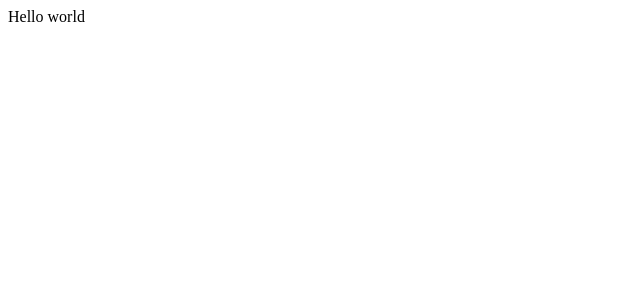
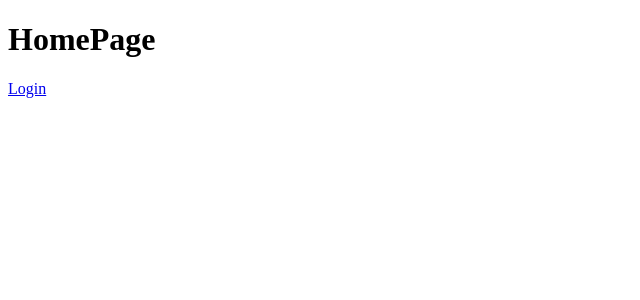
Before and after one commit to Nerijusanz/bookworm-react, a React (Create React App) app: page / in a window 1280 px wide. Shown: the top 300 px of the page, without its empty margins (0-640 px from the left). Built offline with nearby package versions, Linux system fonts and the light colour scheme.

Commit message:
components pages HomePage,LoginPage, packages isntall

```diff
--- a/package.json
+++ b/package.json
@@ -13,6 +13,8 @@
     "prettier": "^1.14.2",
     "react": "^16.5.0",
     "react-dom": "^16.5.0",
+    "react-router": "^4.3.1",
+    "react-router-dom": "^4.3.1",
     "react-scripts": "1.1.5"
   },
   "scripts": {
@@ -20,6 +22,6 @@
     "build": "react-scripts build",
     "test": "react-scripts test --env=jsdom",
     "eject": "react-scripts eject",
-    "lint":"eslint src"
+    "lint": "eslint src"
   }
 }
--- a/src/App.js
+++ b/src/App.js
@@ -1,8 +1,13 @@
 import React from 'react';
-
+import {Route} from 'react-router-dom';
+import HomePage from './components/pages/HomePage';
+import LoginPage from './components/pages/LoginPage';
 
 const App = () => (
-  <div>Hello world</div>
+  <div>
+    <Route path="/" exact component={HomePage} />
+    <Route path="/login" exact component={LoginPage} />
+  </div>
 );
 
 export default App;
--- /dev/null
+++ b/src/components/pages/HomePage.js
@@ -0,0 +1,11 @@
+import React from 'react';
+import {Link} from 'react-router-dom';
+
+const HomePage = () => (
+    <div>
+        <h1>HomePage</h1>
+        <Link to="/login">Login</Link>
+    </div>
+);
+
+export default HomePage;
--- /dev/null
+++ b/src/components/pages/LoginPage.js
@@ -0,0 +1,11 @@
+import React from 'react';
+
+
+const LoginPage = () => (
+    <div>
+        <h1>LoginPage</h1>
+
+    </div>
+);
+
+export default LoginPage;
--- a/src/index.js
+++ b/src/index.js
@@ -1,8 +1,14 @@
 import React from 'react';
 import ReactDOM from 'react-dom';
+import {BrowserRouter} from 'react-router-dom';
 
 import App from './App';
 import registerServiceWorker from './registerServiceWorker';
 
-ReactDOM.render(<App />, document.getElementById('root'));
+ReactDOM.render(
+    <BrowserRouter>
+        <App />
+    </BrowserRouter>,
+    document.getElementById('root')
+);
 registerServiceWorker();
```
Also changed, not shown: 1 other file (tests, documents, lock files or other folders).
